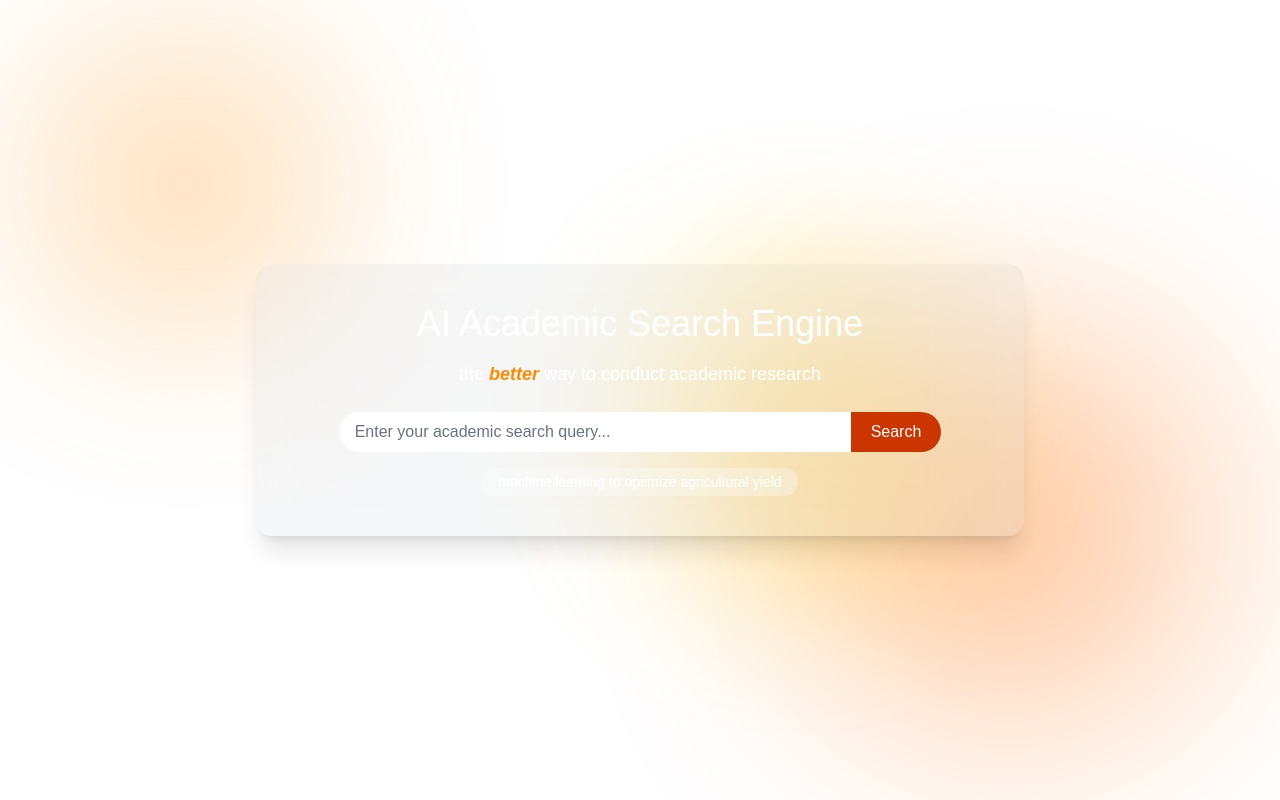
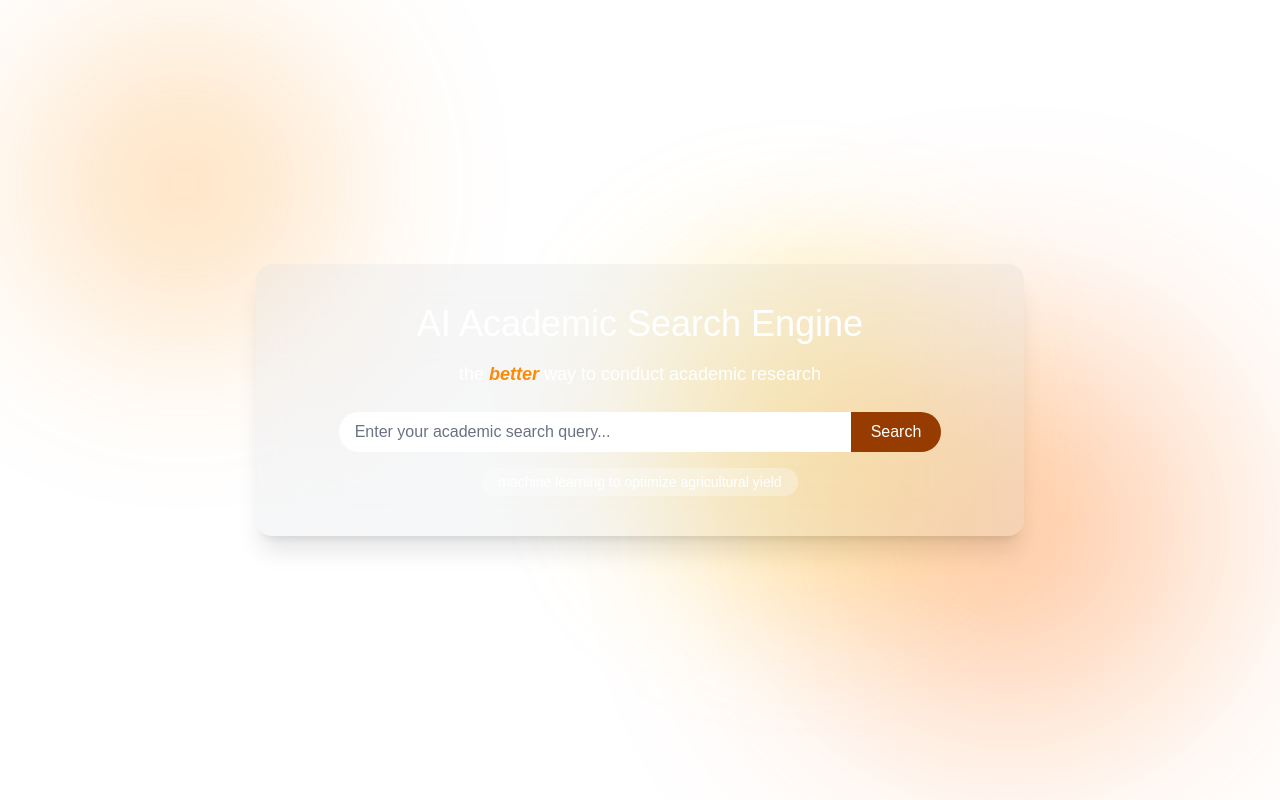
Before and after one commit to ishanvepa/ai-academic-search-engine, a Next.js app: page / in a window 1280 px wide. Built offline with nearby package versions, Linux system fonts and the light colour scheme.

Commit message:
some styling hover effects on search bar and sample query

```diff
--- a/src/components/ExampleQuery.js
+++ b/src/components/ExampleQuery.js
@@ -1,7 +1,7 @@
 export default function ExampleQuery({text}) {
   return (
     <div className="mt-4 ">
-      <p className="inline-block text-sm bg-white/30 text-white px-4 py-1 rounded-full">
+      <p className="inline-block text-sm bg-white/30 text-white transition hover:bg-white/40 px-4 py-1 rounded-full">
         {text}
       </p>
     </div>
--- a/src/components/SearchBar.js
+++ b/src/components/SearchBar.js
@@ -6,7 +6,7 @@ export default function SearchBar() {
         placeholder="Enter your academic search query..."
         className="bg-white px-4 py-2 rounded-l-full w-full max-w-lg focus:outline-none placeholder:text-gray-500"
       />
-      <button className="bg-orange-700 hover:bg-orange-800 text-white px-5 py-2 rounded-r-full">
+      <button className="bg-amber-800 transition hover:bg-amber-900 text-white px-5 py-2 rounded-r-full">
         Search
       </button>
     </div>
```
